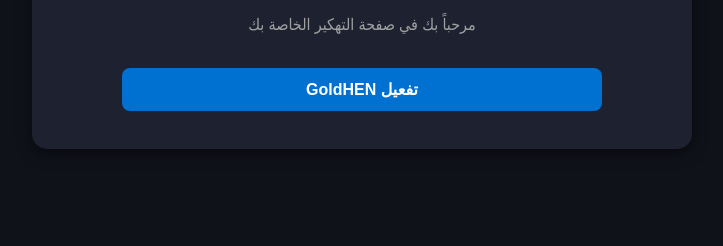
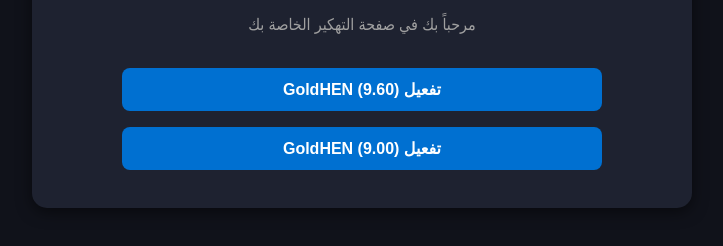
Before and after one commit to Yasser200861kk/ps4-host.my-host, a plain HTML site: page index.html in a window 1280 px wide. Shown: the part 296-542 px from the top of the page, without its empty margins (278-1001 px from the left). Drawn offline with Linux system fonts and the light colour scheme.

Commit message:
Add files via upload

```diff
--- a/index.html
+++ b/index.html
@@ -71,13 +71,12 @@
 
         <!-- اسمك والعنوان -->
         <h1>هوست ياسر - PS4 Host</h1>
-        <p>مرحباً بك في صفحة التهكير الخاصة بك</p>
+        <p>مرحباً بك في صفحة التهكير الخاصة بك</p><!-- أزرار الثغرات -->
+<div>
+    <button class="btn" onclick="location.href='960/index.html'">تفعيل GoldHEN (9.60)</button>
+    <button class="btn" onclick="location.href='900/index.html'">تفعيل GoldHEN (9.00)</button>
+</div>
 
-        <!-- أزرار الثغرات -->
-        <div>
-            <button class="btn" onclick="alert('جاري تشغيل GoldHEN...')">تفعيل GoldHEN</button>
-        </div>
-    </div>
 
 </body>
 </html>
```
